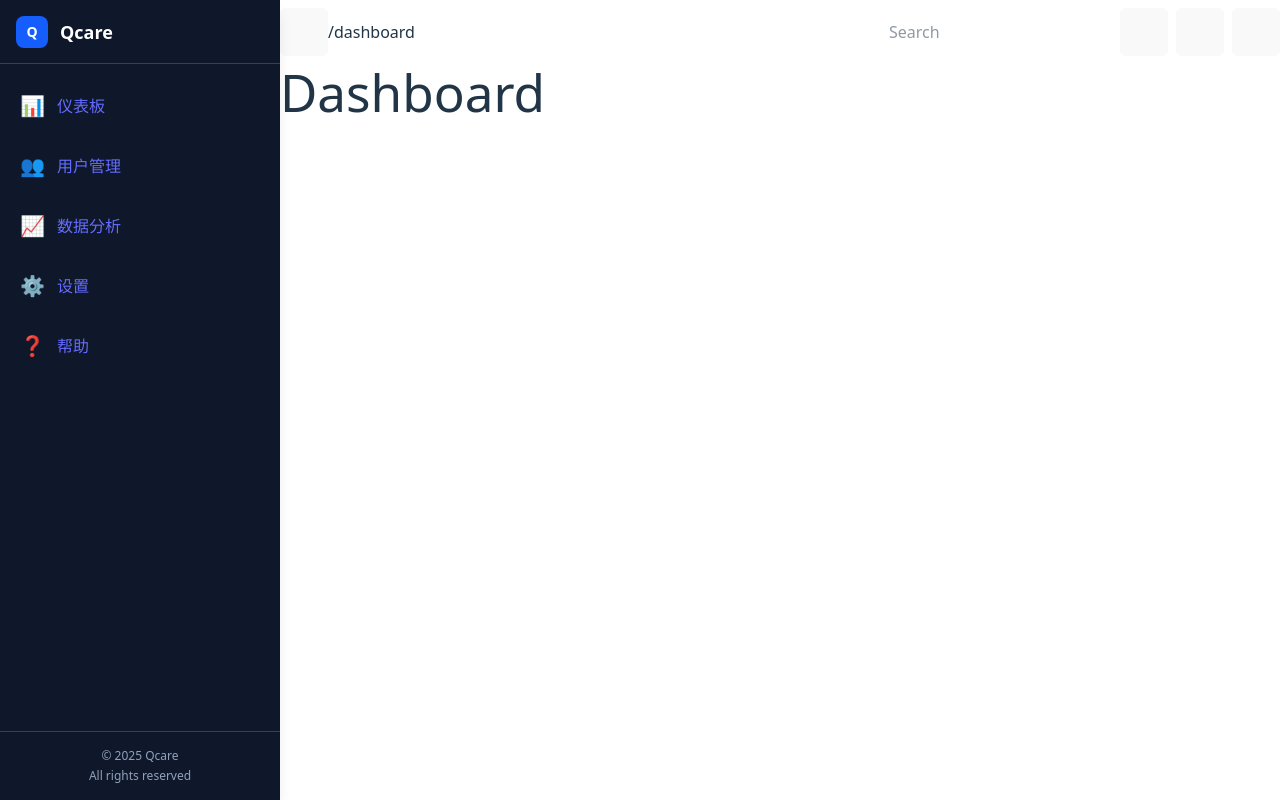
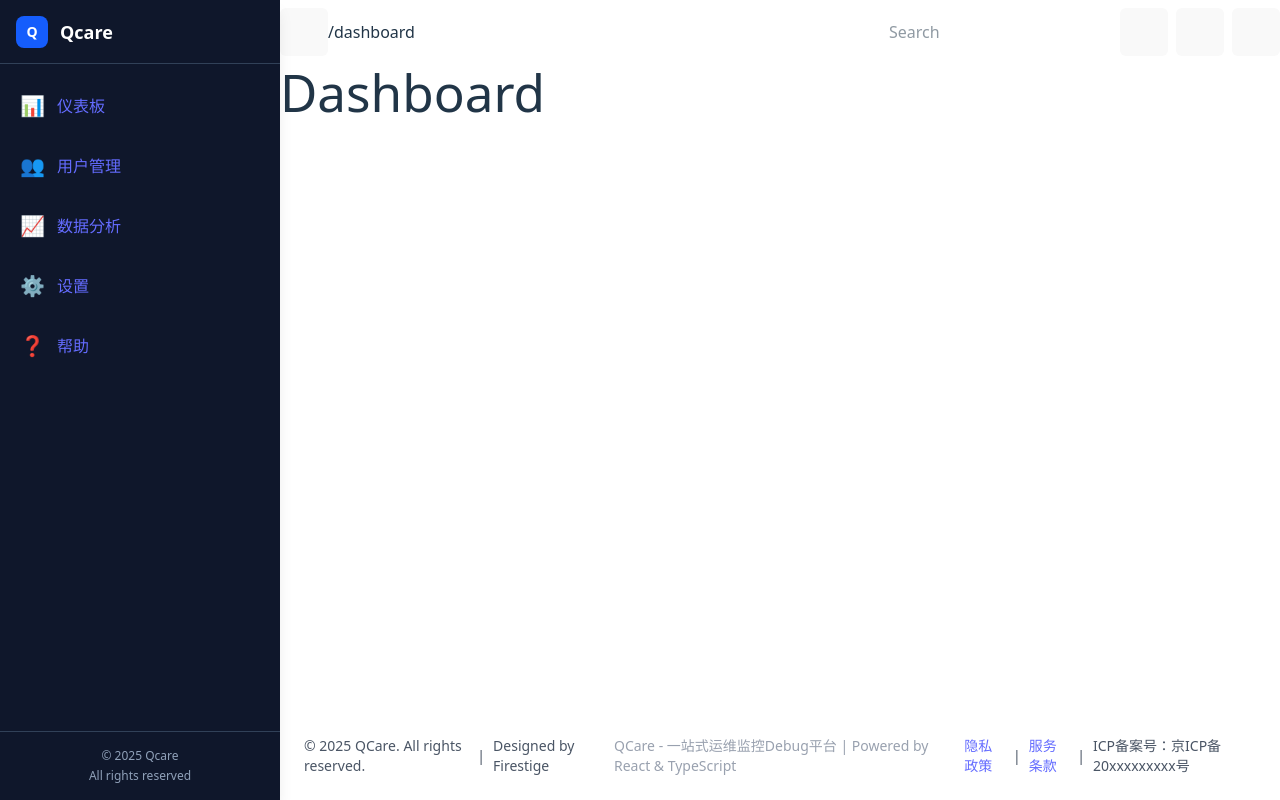
Before and after one commit to firestige/Qcare-ui, a React (Vite) app: page /dashboard in a window 1280 px wide. Built offline with nearby package versions, Linux system fonts and the light colour scheme; what @iconify/tailwind4 would draw is missing.

Commit message:
添加footer

```diff
--- a/src/components/footer/Footer.tsx
+++ b/src/components/footer/Footer.tsx
@@ -1,7 +1,48 @@
 import * as React from 'react';
 
 const Footer: React.FC = () => {
-  return <></>;
+  const currentYear = new Date().getFullYear();
+
+  return (
+    <footer className="py-6 px-6 mt-auto">
+      <div className="max-w-7xl mx-auto">
+        <div className="flex flex-col md:flex-row justify-between items-center gap-4">
+          {/* 左侧版权信息 */}
+          <div className="flex flex-col md:flex-row items-center gap-2 text-sm text-gray-600">
+            <span>© {currentYear} QCare. All rights reserved.</span>
+            <span className="hidden md:inline">|</span>
+            <span>Designed by Firestige</span>
+          </div>
+          {/* 底部附加信息 */}
+          <div className="flex flex-col md:flex-row items-center gap-2 text-sm text-gray-400">
+            <p>
+              QCare - 一站式运维监控Debug平台 | Powered by React & TypeScript
+            </p>
+          </div>
+          {/* 右侧备案和链接信息 */}
+          <div className="flex flex-col md:flex-row items-center gap-2 text-sm text-gray-600">
+            <a
+              href="#"
+              className="hover:text-blue-600 transition-colors"
+              onClick={e => e.preventDefault()}
+            >
+              隐私政策
+            </a>
+            <span className="hidden md:inline">|</span>
+            <a
+              href="#"
+              className="hover:text-blue-600 transition-colors"
+              onClick={e => e.preventDefault()}
+            >
+              服务条款
+            </a>
+            <span className="hidden md:inline">|</span>
+            <span>ICP备案号：京ICP备20xxxxxxxxx号</span>
+          </div>
+        </div>
+      </div>
+    </footer>
+  );
 };
 
 export default Footer;
```
